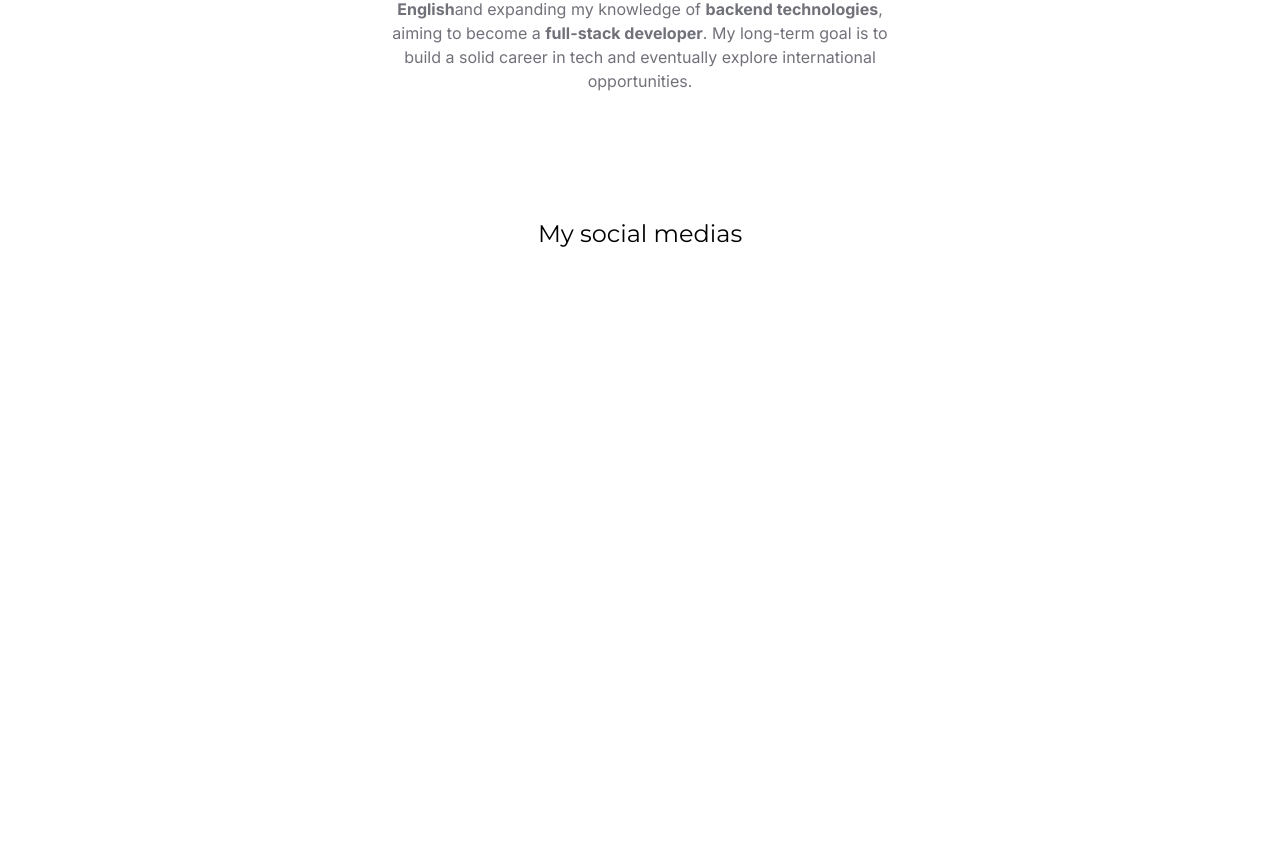
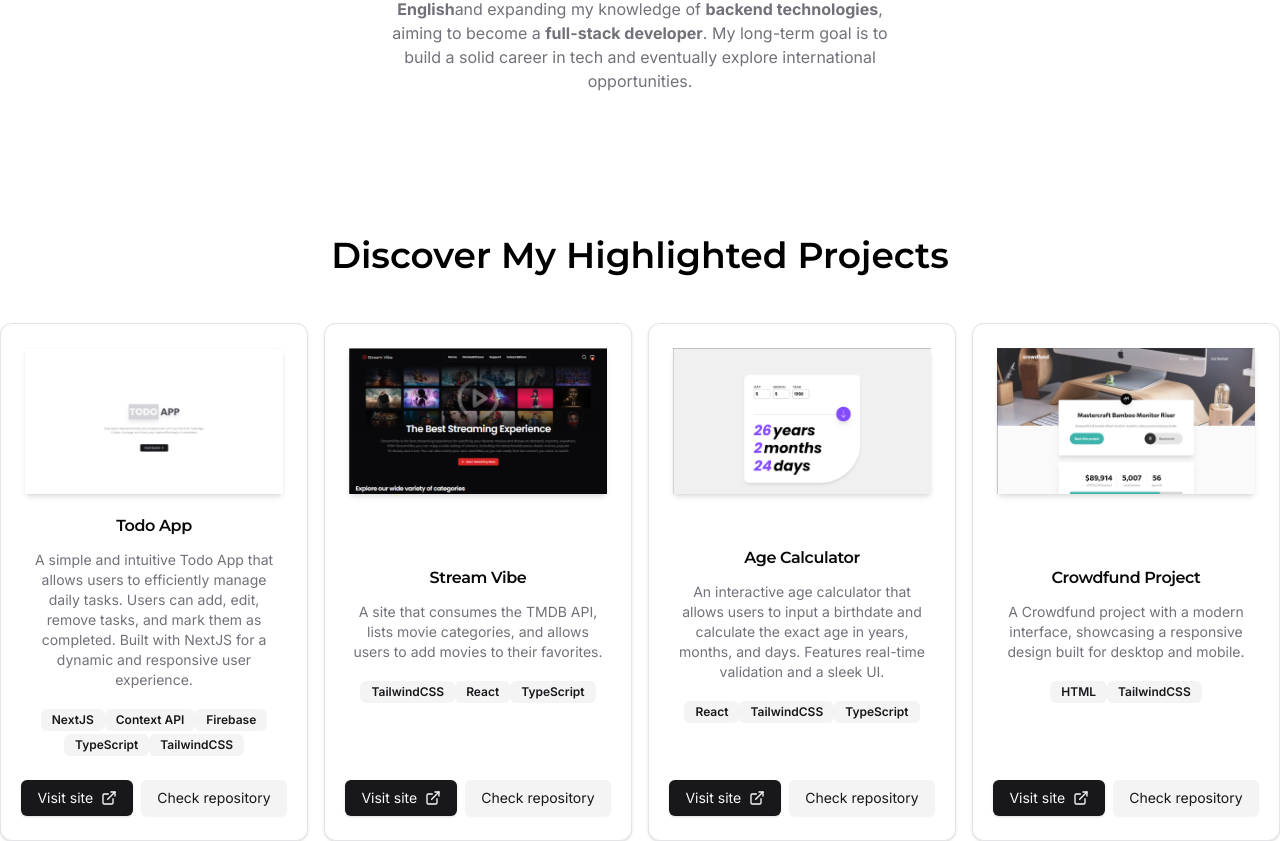
Before and after one commit to raphaeleliass/Meu-Portfolio, a Next.js app: page / in a window 1280 px wide. Shown: the part 1530-2371 px from the top of the page. Before the commit the page ends 1908 px from the top, so only its background shows below. Built offline with nearby package versions, Linux system fonts and the light colour scheme; some icons are missing.

Commit message:
fix: added missing section's project

```diff
--- a/src/app/page.tsx
+++ b/src/app/page.tsx
@@ -2,7 +2,7 @@ import AboutMe from "@/components/Sections/AboutMe/Aboutme";
 import Footer from "@/components/Sections/Footer/footer";
 import Hero from "@/components/Sections/Hero/hero";
 import Navbar from "@/components/Sections/Navbar/navbar";
-
+import Projects from "@/components/Sections/Projects/projects";
 
 export default function Home() {
   return (
@@ -10,6 +10,7 @@ export default function Home() {
       <Navbar />
       <Hero />
       <AboutMe />
+      <Projects />
       <Footer />
     </main>
   );
```
